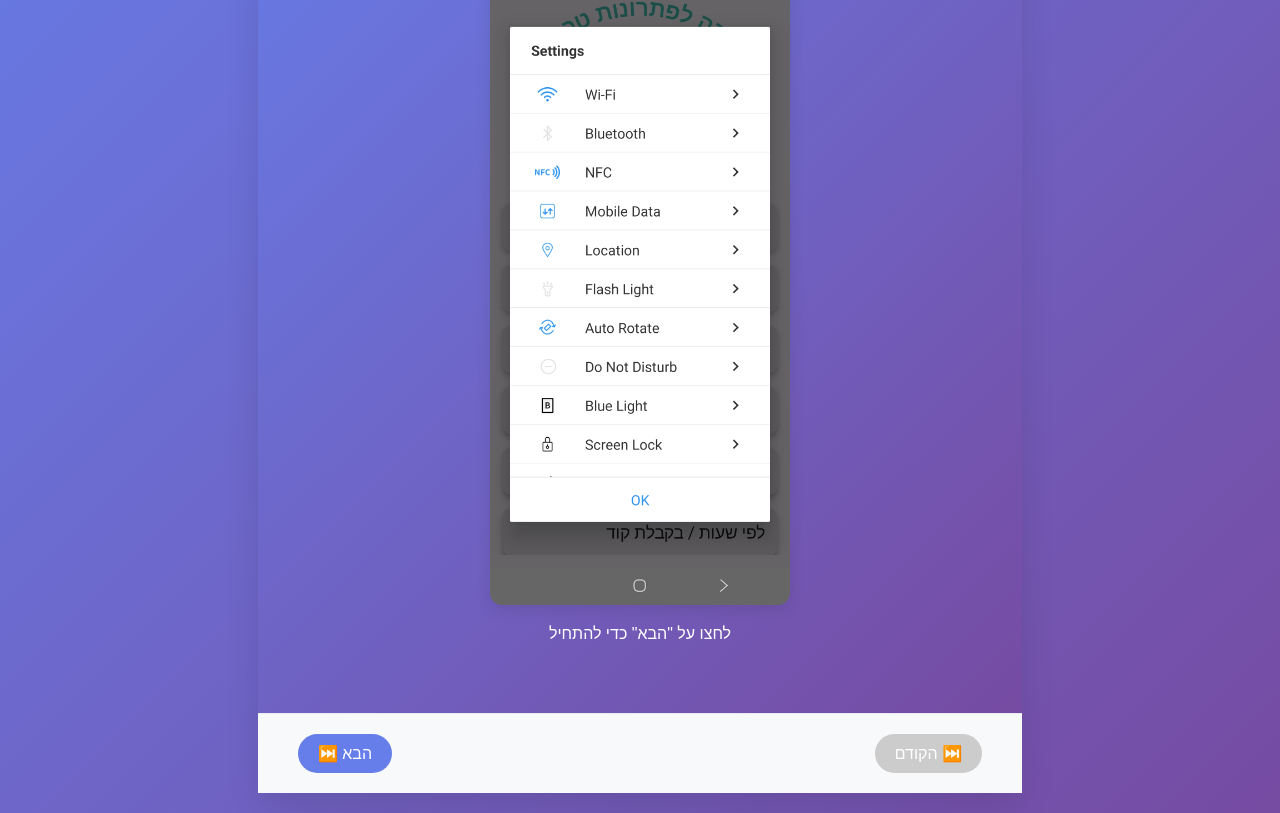
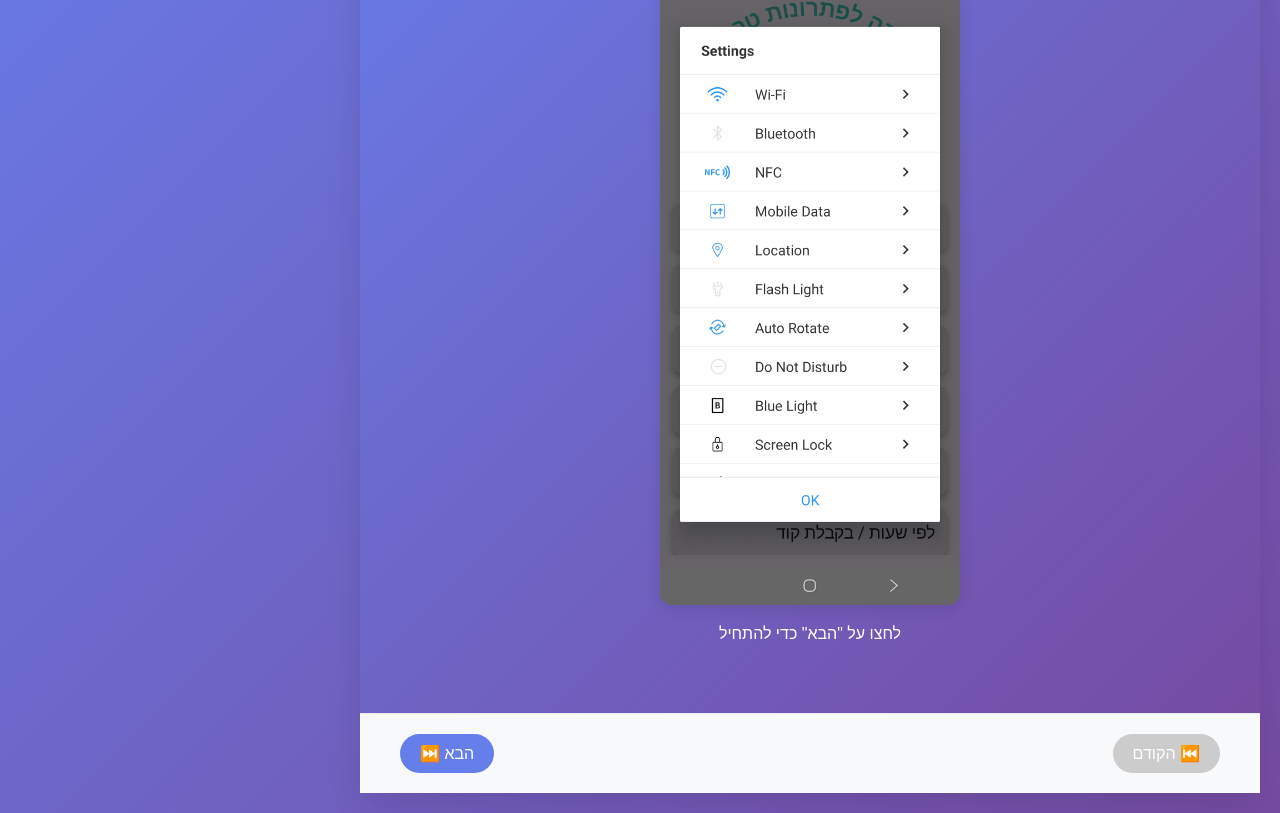
Before and after one commit to Tamar-Friend/User_Settings_Guide, a plain HTML site: page index.html in a window 1280 px wide. Shown: the part 297-1110 px from the top of the page. Drawn offline with Linux system fonts and the light colour scheme.

Commit message:
remote support_3

```diff
--- a/index.html
+++ b/index.html
@@ -640,8 +640,8 @@
         </div>
 
         <div class="navigation">
-            <button class="nav-btn prev-btn" onclick="previousSlide()">⏭️ הקודם</button>
-            <button class="nav-btn next-btn" onclick="nextSlide()">הבא ⏮️</button>
+            <button class="nav-btn prev-btn" onclick="previousSlide()">⏮️ הקודם</button>
+            <button class="nav-btn next-btn" onclick="nextSlide()">הבא ⏭️</button>
         </div>
     </div>
     <script src="script.js"></script>
--- a/style.css
+++ b/style.css
@@ -7,10 +7,7 @@
 body {
     font-family: 'Arial', sans-serif;
     background: linear-gradient(135deg, #667eea 0%, #764ba2 100%);
-    min-height: 100vh;
-    display: flex;
-    align-items: center;
-    justify-content: center;
+    /* Removed min-height: 100vh; to allow mobile zoom */
     padding: 20px;
 }
 
```
